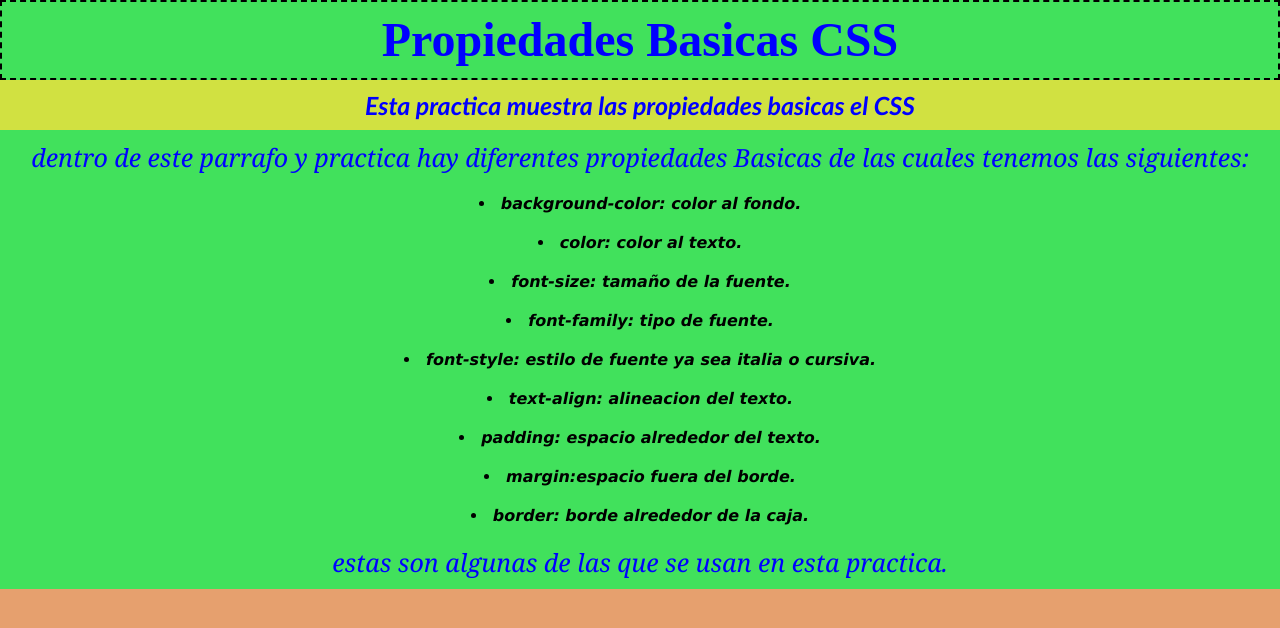
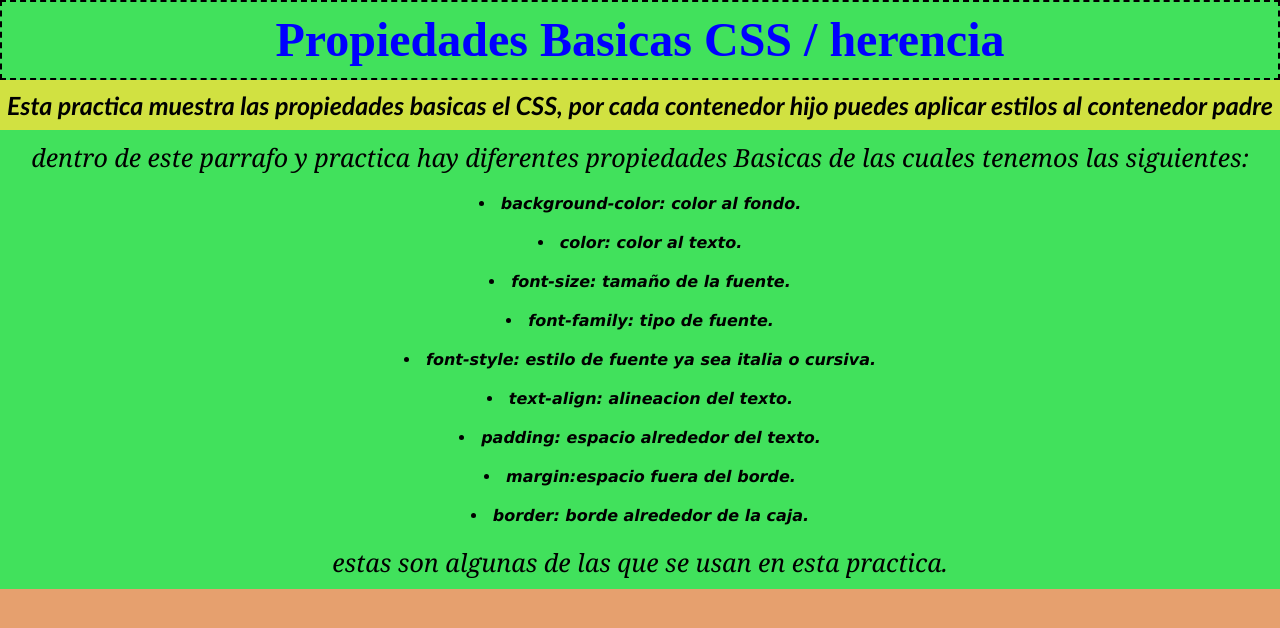
Before and after one commit to Jesus-Antonio-Dominguez-Aboyte/propiedades-basicas-css, a plain HTML site: page index.html in a window 1280 px wide. Drawn offline with Linux system fonts and the light colour scheme.

Commit message:
se anaden estilos y se comenta la parte de herencia

```diff
--- a/index.html
+++ b/index.html
@@ -7,8 +7,11 @@
     <title>Propiedades Basicas CSS</title>
   </head>
   <body>
-    <h1>Propiedades Basicas CSS</h1>
-    <h2>Esta practica muestra las propiedades basicas el CSS</h2>
+    <h1>Propiedades Basicas CSS / herencia</h1>
+    <h2>
+      Esta practica muestra las propiedades basicas el CSS, por cada contenedor
+      hijo puedes aplicar estilos al contenedor padre
+    </h2>
 
     <p>
       dentro de este parrafo y practica hay diferentes propiedades Basicas de
--- a/styles.css
+++ b/styles.css
@@ -21,7 +21,7 @@ h1 {
 h2 {
   background-color: rgb(209, 225, 65);
 
-  color: blue;
+  color: inherit;
   padding: 10px 0;
   font-size: 25px;
   font-family: "Gill Sans", "Gill Sans MT", Calibri, "Trebuchet MS", sans-serif;
@@ -32,7 +32,7 @@ h2 {
 p {
   background-color: rgb(65, 225, 92);
 
-  color: blue;
+  color: inherit;
   padding: 10px 0;
   font-size: 25px;
   font-family: Cambria, Cochin, Georgia, Times, "Times New Roman", serif;
```
